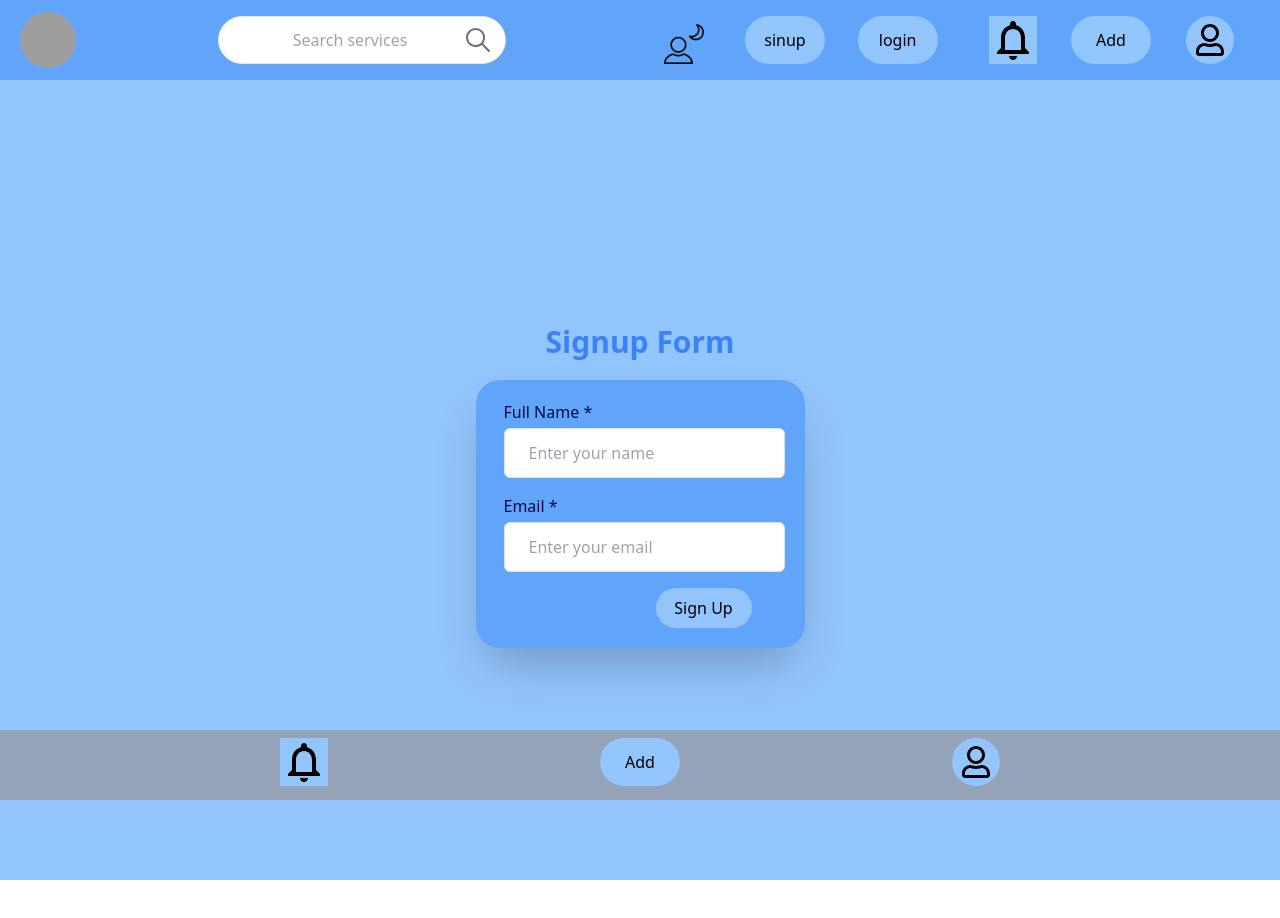
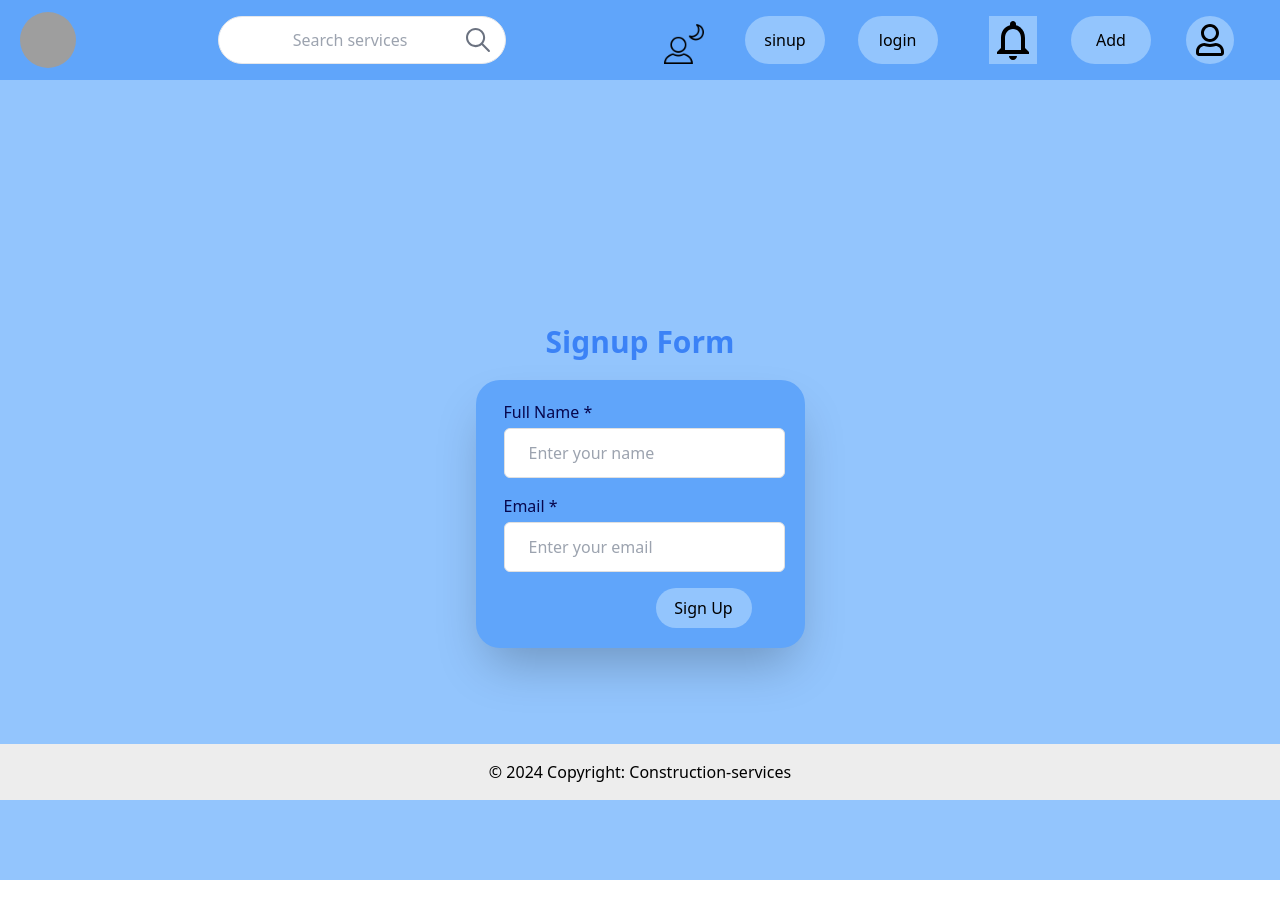
Before and after one commit to Sanujkumar/construction-services, a React (Vite) app in the folder frontend/: page /signup in a window 1280 px wide. Shown: the top 918 px of the page. Built offline with nearby package versions, Linux system fonts and the light colour scheme; grey boxes are pictures that could not be loaded.

Commit message:
footer conditionally

```diff
--- a/frontend/src/App.jsx
+++ b/frontend/src/App.jsx
@@ -39,7 +39,7 @@ function App() {
         <div className="sticky bottom-0 w-full hidden lg:block">
           <Footer/>
         </div>
-        <div className='sticky bottom-0 bg-slate-400 p-2'>
+        <div className='sticky bottom-0 bg-slate-400 p-2 block lg:hidden'>
           <FooterComponents/>
         </div>
       </div>
```
